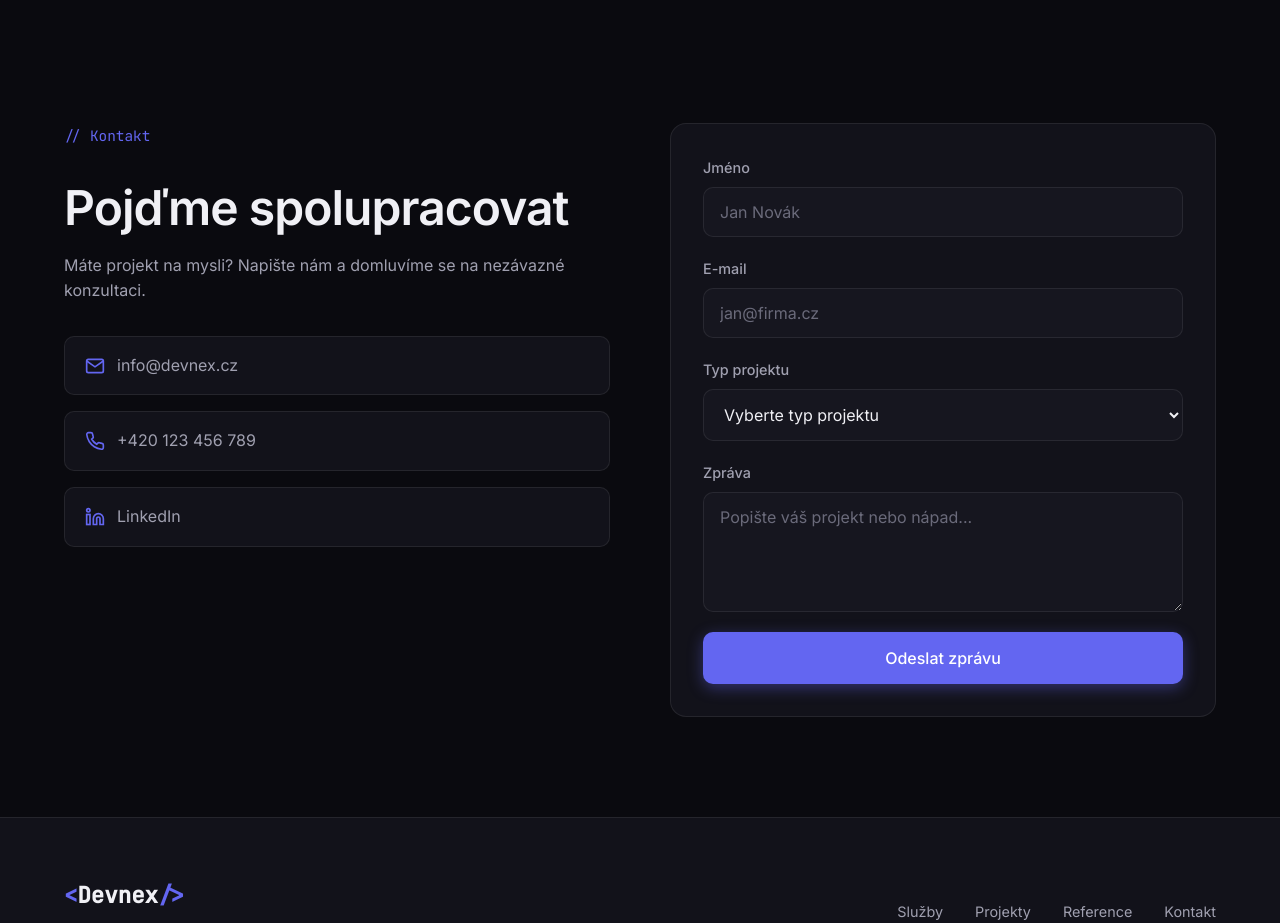
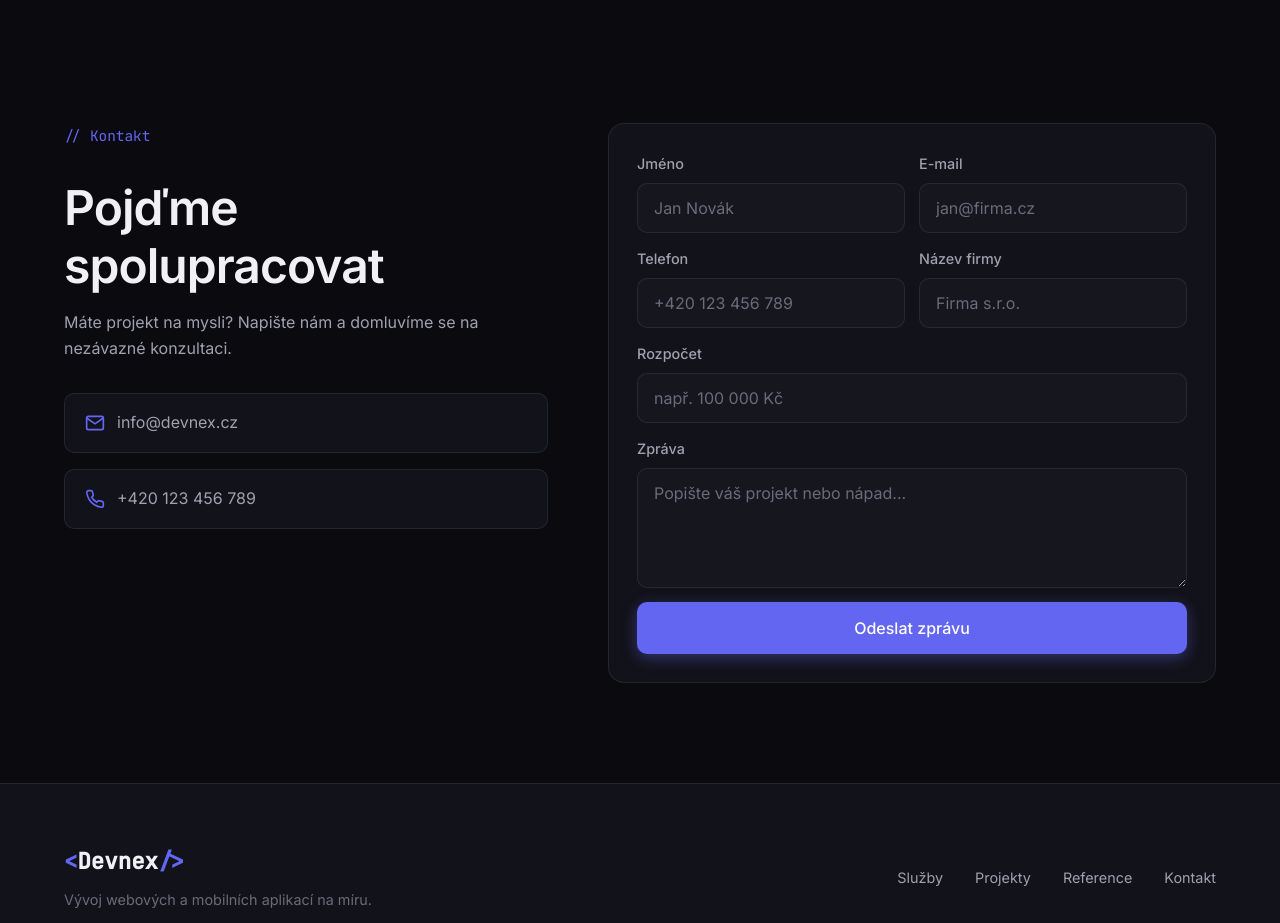
Before and after one commit to Franta1205/website-dev, a plain HTML site: page index.html in a window 1280 px wide. Shown: the part 4040-4963 px from the top of the page. Drawn offline with Linux system fonts and the light colour scheme.

Commit message:
feat: ui/ux update

```diff
--- a/index.html
+++ b/index.html
@@ -328,17 +328,10 @@
                             </svg>
                             <span>+420 123 456 789</span>
                         </a>
-                        <a href="https://linkedin.com" target="_blank" class="contact-method">
-                            <svg viewBox="0 0 24 24" fill="none" stroke="currentColor" stroke-width="2">
-                                <path d="M16 8a6 6 0 0 1 6 6v7h-4v-7a2 2 0 0 0-2-2 2 2 0 0 0-2 2v7h-4v-7a6 6 0 0 1 6-6z"></path>
-                                <rect x="2" y="9" width="4" height="12"></rect>
-                                <circle cx="4" cy="4" r="2"></circle>
-                            </svg>
-                            <span>LinkedIn</span>
-                        </a>
                     </div>
                 </div>
                 <form class="contact-form" action="#" method="POST">
+                    <div class="form-row">
                         <div class="form-group">
                             <label for="name">Jméno</label>
                             <input type="text" id="name" name="name" required placeholder="Jan Novák">
@@ -347,19 +340,24 @@
                             <label for="email">E-mail</label>
                             <input type="email" id="email" name="email" required placeholder="jan@firma.cz">
                         </div>
+                    </div>
+                    <div class="form-row">
                         <div class="form-group">
-                        <label for="project">Typ projektu</label>
-                        <select id="project" name="project">
-                            <option value="">Vyberte typ projektu</option>
-                            <option value="webapp">Webová aplikace</option>
-                            <option value="mvp">MVP / Prototyp</option>
-                            <option value="mobile">Mobilní aplikace</option>
-                            <option value="other">Jiné</option>
-                        </select>
+                            <label for="phone">Telefon</label>
+                            <input type="tel" id="phone" name="phone" placeholder="+420 123 456 789">
+                        </div>
+                        <div class="form-group">
+                            <label for="company">Název firmy</label>
+                            <input type="text" id="company" name="company" placeholder="Firma s.r.o.">
+                        </div>
+                    </div>
+                    <div class="form-group">
+                        <label for="budget">Rozpočet</label>
+                        <input type="text" id="budget" name="budget" placeholder="např. 100 000 Kč">
                     </div>
                     <div class="form-group">
                         <label for="message">Zpráva</label>
-                        <textarea id="message" name="message" rows="4" required placeholder="Popište váš projekt nebo nápad..."></textarea>
+                        <textarea id="message" name="message" rows="3" required placeholder="Popište váš projekt nebo nápad..."></textarea>
                     </div>
                     <button type="submit" class="btn btn-primary btn-lg btn-full">Odeslat zprávu</button>
                 </form>
--- a/styles.css
+++ b/styles.css
@@ -857,11 +857,17 @@
 .contact-form {
     display: flex;
     flex-direction: column;
-    gap: 20px;
-    padding: 32px;
+    gap: 14px;
+    padding: 28px;
     background: var(--bg-secondary);
     border: 1px solid var(--border-color);
     border-radius: var(--radius-lg);
+}
+
+.form-row {
+    display: grid;
+    grid-template-columns: 1fr 1fr;
+    gap: 14px;
 }
 
 .form-group {
@@ -1090,6 +1096,10 @@
         padding: 24px;
     }
 
+    .form-row {
+        grid-template-columns: 1fr;
+    }
+
     .pricing-content {
         padding: 32px 24px;
     }
```
Lines whose indentation alone changed are shown as unchanged.
